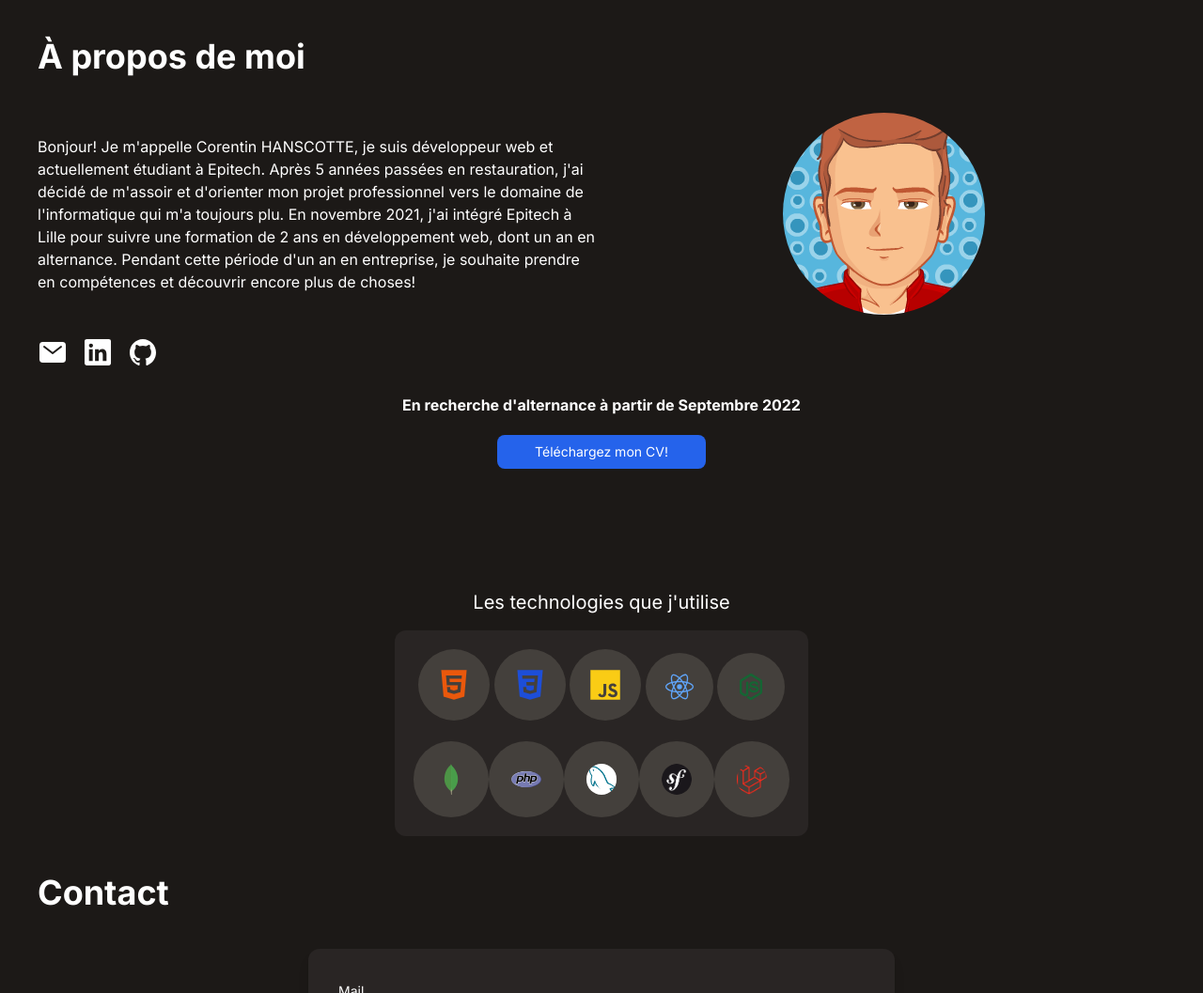
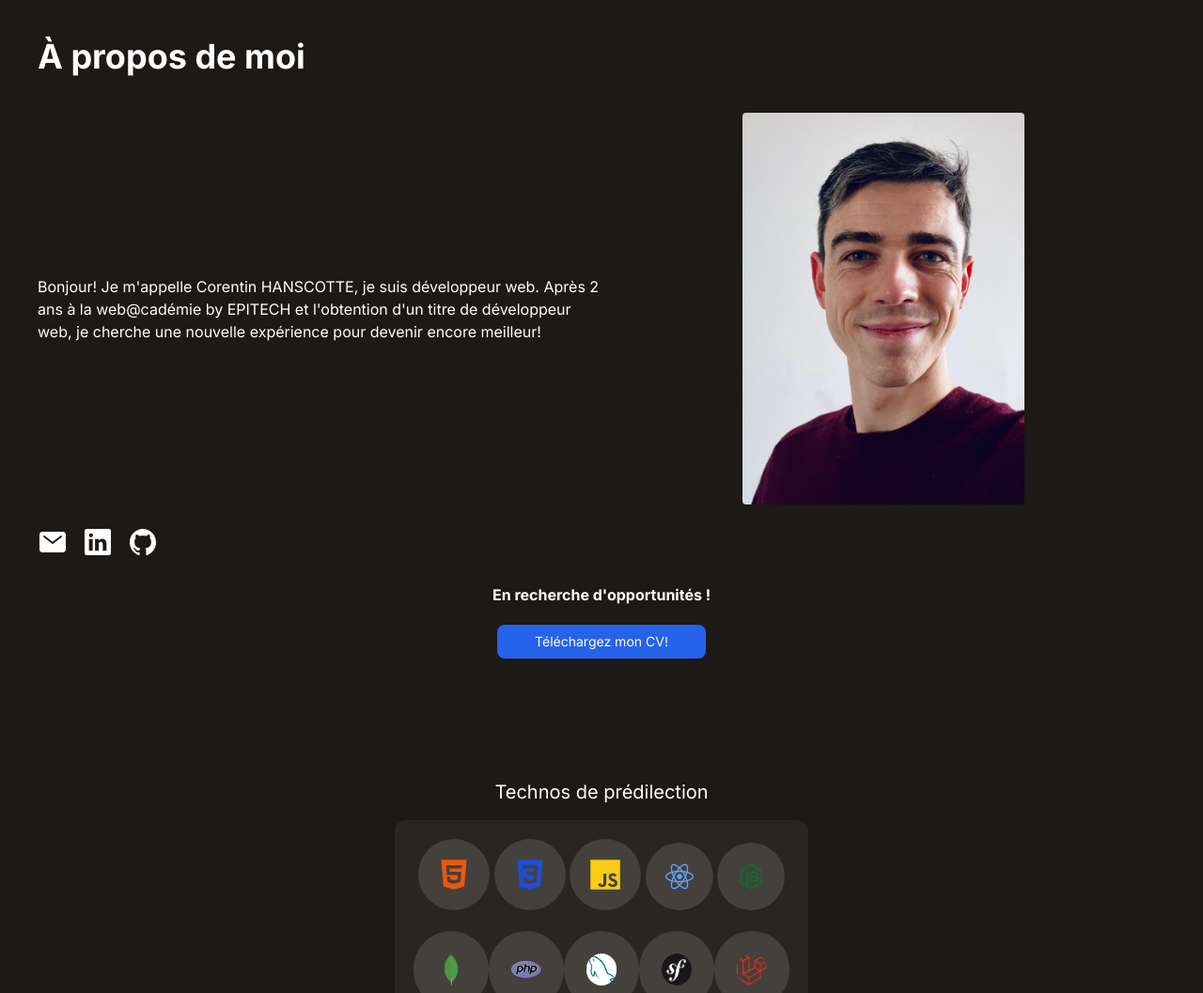
Before and after one commit to HCorentin/Portfolio, a website: page index.html in a window 1280 px wide. Shown: the part 980-2037 px from the top of the page at 94% size. Drawn offline with nearby package versions, Linux system fonts and the light colour scheme.

Commit message:
update description and picture

```diff
--- a/css/style.css
+++ b/css/style.css
@@ -1,3 +1,8 @@
 @tailwind base;
 @tailwind components;
 @tailwind utilities;
+
+.mask-rounded-full {
+    mask-image: radial-gradient(circle, white 100%, transparent 100%);
+  -webkit-mask-image: radial-gradient(circle, white 100%, transparent 100%);
+}
--- a/index.html
+++ b/index.html
@@ -134,16 +134,9 @@
     <!--ABOUT-->
     <div class="presentation mt-32">
         <h2 class="text-stone-900 dark:text-white text-4xl font-bold my-10">À propos de moi</h2>
-        <div class="flex grid grid-cols-2 place-items-center">
-            <p class="text-stone-900 dark:text-white">Bonjour! Je m'appelle Corentin HANSCOTTE, je suis développeur web
-                et
-                actuellement étudiant à Epitech. Après 5 années passées en restauration, j'ai
-                décidé de m'assoir et d'orienter mon projet professionnel vers le domaine de l'informatique qui m'a
-                toujours plu. En
-                novembre 2021, j'ai intégré Epitech à Lille pour suivre une formation de 2 ans en développement web,
-                dont un an en alternance. Pendant cette période d'un an en entreprise, je souhaite prendre en
-                compétences et découvrir encore plus de choses!</p>
-            <img class="justify-center rounded-full" src="images/klancaster577452311623266f9.png">
+        <div class="grid grid-cols-2 place-items-center">
+            <p class="text-stone-900 dark:text-white">Bonjour! Je m'appelle Corentin HANSCOTTE, je suis développeur web. Après 2 ans à la web@cadémie by EPITECH et l'obtention d'un titre de développeur web, je cherche une nouvelle expérience pour devenir encore meilleur!</p>
+            <img class="justify-center rounded" src="images/photo.jpg" width="300" height="300">
         </div>
     </div>
 
@@ -160,8 +153,7 @@
     </div>
 
     <div class="emploi my-5">
-        <p class="text-stone-900 dark:text-white font-bold text-center">En recherche d'alternance à partir de Septembre
-            2022</p>
+        <p class="text-stone-900 dark:text-white font-bold text-center">En recherche d'opportunités !</p>
     </div>
 
     <div class="resume my-5 flex justify-center" id="resume">
@@ -173,7 +165,7 @@
     </div>
 
     <div class="competences my-5 mt-32 text-center" id="competences">
-        <p class="text-stone-900 dark:text-white text-xl mb-4 text-center">Les technologies que j'utilise</p>
+        <p class="text-stone-900 dark:text-white text-xl mb-4 text-center">Technos de prédilection</p>
         <div class="dark:bg-stone-800 bg-stone-50 rounded-xl inline-block text-center p-5">
             <ion-icon class="text-orange-600 text-4xl bg-stone-100 dark:bg-stone-700 rounded-full p-5"
                       name="logo-html5"></ion-icon>
```
Also changed, not shown: images/photo.jpg (added), 2 other files.
